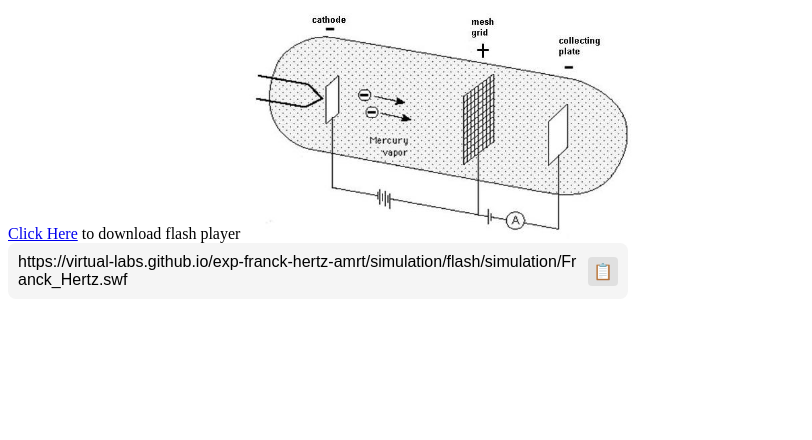
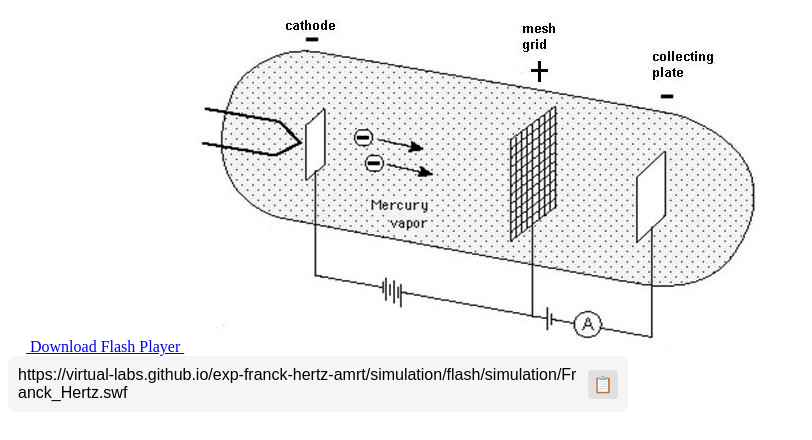
Before and after one commit to virtual-labs/exp-franck-hertz-amrt, a plain HTML site: page experiment/simulation/index.html in a window 1280 px wide. Shown: the whole page, without its empty margins (0-812 px from the left). Drawn offline with Linux system fonts and the light colour scheme.

Commit message:
Update index.html

```diff
--- a/experiment/simulation/index.html
+++ b/experiment/simulation/index.html
@@ -6,9 +6,17 @@
 
 </head>
 <body>
-		<!-- Your code goes here-->
-<a href="/exp-franck-hertz-amrt/simulation/flash/flashplayer.exe">Click Here</a> to download flash player
-<img src="/flash/figure1.jpg" width=400px>
+
+<div class="download-section">
+    <a href="/exp-franck-hertz-amrt/simulation/flash/flashplayer.exe" class="download-link" download>
+      <svg xmlns="http://www.w3.org/2000/svg" width="18" height="18" fill="white" viewBox="0 0 16 16">
+        <path d="M.5 9.9V14a1 1 0 0 0 1 1h13a1 1 0 0 0 1-1V9.9a.5.5 0 0 0-1 0V14H1V9.9a.5.5 0 0 0-1 0z"/>
+        <path d="M7.646 11.854a.5.5 0 0 0 .708 0l3-3a.5.5 0 0 0-.708-.708L8.5 10.293V1.5a.5.5 0 0 0-1 0v8.793L5.354 8.146a.5.5 0 1 0-.708.708l3 3z"/>
+      </svg>
+      Download Flash Player
+    </a>
+    <img src="/simulation/flash/figure1.jpg" alt="Flash Player Illustration">
+  </div>
 
 	<div class="copy-container">
   <span class="link-text" id="copyText">https://virtual-labs.github.io/exp-franck-hertz-amrt/simulation/flash/simulation/Franck_Hertz.swf</span>
```
